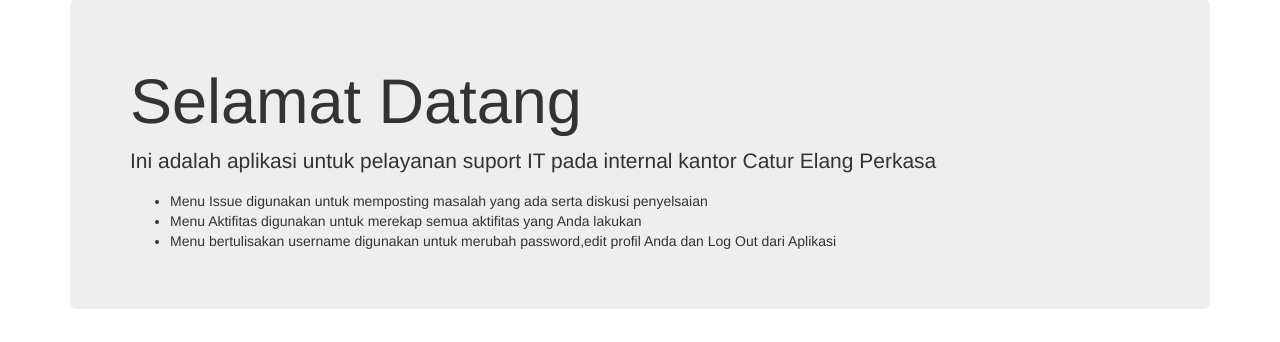
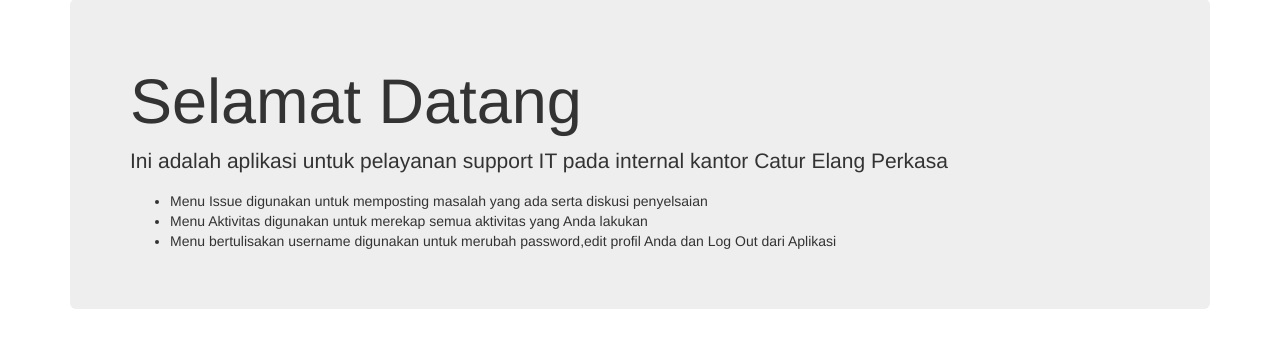
Before and after one commit to shudagol/aplikasi-suport, a CodeIgniter app: page /database/admin in a window 1280 px wide. Shown: the part 101-443 px from the top of the page. Run offline with CodeIgniter, Linux system fonts and the light colour scheme; a user stored in the database is signed in; some libraries are stand-ins or nearby versions.

Commit message:
ganti tulisan home support

```diff
--- a/application/views/admin/home.php
+++ b/application/views/admin/home.php
@@ -1,9 +1,9 @@
 <div class="jumbotron">
     <h1>Selamat Datang</h1>
-    <p>Ini adalah aplikasi untuk pelayanan suport IT pada internal kantor Catur Elang Perkasa</p>
+    <p>Ini adalah aplikasi untuk pelayanan support IT pada internal kantor Catur Elang Perkasa</p>
     <ul>
     	<li>Menu Issue digunakan untuk memposting masalah yang ada serta diskusi penyelsaian</li>
-    	<li>Menu Aktifitas digunakan untuk merekap semua aktifitas yang Anda lakukan</li>
+    	<li>Menu Aktivitas digunakan untuk merekap semua aktivitas yang Anda lakukan</li>
     	<li>Menu bertulisakan username digunakan untuk merubah password,edit profil Anda dan Log Out dari Aplikasi</li>
     </ul>
   </div>
```
